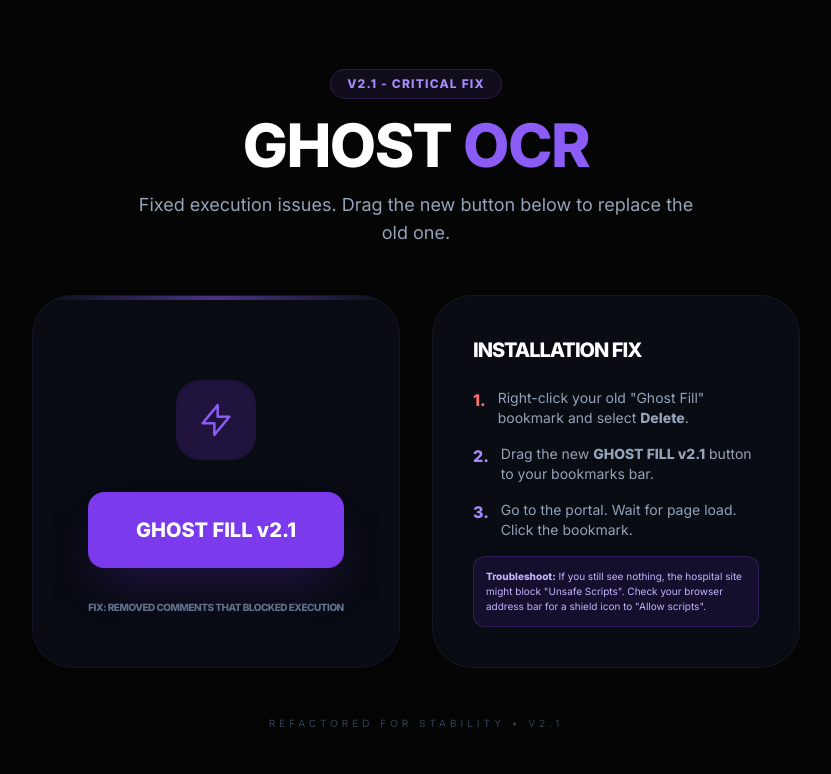
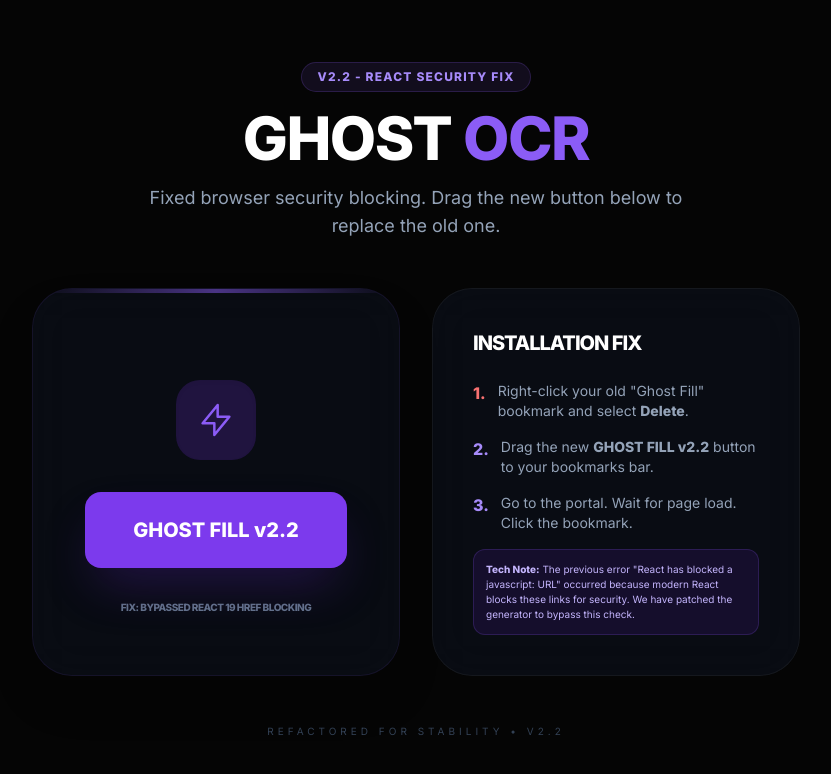
Before and after one commit to wilburliu/portalOCRRRRR, a React (Vite) app: page / in a window 1280 px wide. Shown: the top 774 px of the page, without its empty margins (224-1055 px from the left). Built offline with nearby package versions, Linux system fonts and the light colour scheme.

Commit message:
fix(bookmarklet): bypass React 19 security block for javascript: URLs
React 19+ blocks `javascript:` href attributes for security. Use a ref to set the URL after component mount, circumventing this restriction.

Also, adds a ghost emoji favicon to `index.html`.

```diff
--- a/App.tsx
+++ b/App.tsx
@@ -1,7 +1,9 @@
 
-import React from 'react';
+import React, { useEffect, useRef } from 'react';
 
 const App: React.FC = () => {
+  const linkRef = useRef<HTMLAnchorElement>(null);
+
   /*
      CRITICAL FIX:
      1. Removed all single-line comments (//) because they break the code when newlines are removed.
@@ -177,25 +179,33 @@ const App: React.FC = () => {
       run();
 
     })();
-  `.replace(/\s+/g, ' '); // Basic minification: replaces newlines/spaces with single space
+  `.replace(/\s+/g, ' ');
+
+  const bookmarkletUrl = `javascript:${encodeURIComponent(bookmarkletCode)}`;
 
   /*
-     NOTE: We use encodeURIComponent to ensure special characters like % don't break the bookmarklet
+     Fix for React 19+: React now blocks 'javascript:' URLs in href attributes
+     for security. We use a ref to manually set the href after mount,
+     bypassing React's validation.
   */
-  const bookmarkletUrl = `javascript:${encodeURIComponent(bookmarkletCode)}`;
+  useEffect(() => {
+    if (linkRef.current) {
+      linkRef.current.href = bookmarkletUrl;
+    }
+  }, [bookmarkletUrl]);
 
   return (
     <div className="min-h-screen bg-[#050505] text-slate-300 flex flex-col items-center justify-center p-6 lg:p-12">
       <div className="max-w-3xl w-full space-y-12">
         <header className="text-center space-y-4">
           <div className="inline-flex items-center px-4 py-1.5 bg-violet-500/10 border border-violet-500/20 text-violet-400 rounded-full text-xs font-bold tracking-widest uppercase">
-            v2.1 - Critical Fix
+            v2.2 - React Security Fix
           </div>
           <h1 className="text-5xl lg:text-6xl font-extrabold text-white tracking-tight">
             GHOST <span className="text-violet-500">OCR</span>
           </h1>
           <p className="text-slate-400 text-lg max-w-xl mx-auto">
-            Fixed execution issues. Drag the new button below to replace the old one.
+            Fixed browser security blocking. Drag the new button below to replace the old one.
           </p>
         </header>
 
@@ -211,17 +221,18 @@ const App: React.FC = () => {
             </div>
 
             <a
-              href={bookmarkletUrl}
+              ref={linkRef}
+              href="#" /* React safe placeholder, replaced by useEffect */
               className="group relative px-12 py-6 rounded-2xl bg-violet-600 hover:bg-violet-500 text-white font-black text-xl flex items-center space-x-4 shadow-2xl shadow-violet-900/40 transition-all hover:-translate-y-2 select-none cursor-move z-10"
               onClick={(e) => e.preventDefault()}
             >
-              <span>GHOST FILL v2.1</span>
+              <span>GHOST FILL v2.2</span>
               <div className="absolute -top-12 left-1/2 -translate-x-1/2 bg-white text-black text-[10px] font-bold px-3 py-1 rounded opacity-0 group-hover:opacity-100 transition-opacity whitespace-nowrap pointer-events-none uppercase tracking-widest">
                 Drag to Bookmarks Bar
               </div>
             </a>
             <p className="text-[10px] text-slate-500 uppercase tracking-tighter font-bold">
-              Fix: Removed comments that blocked execution
+              Fix: Bypassed React 19 HREF blocking
             </p>
           </div>
 
@@ -235,7 +246,7 @@ const App: React.FC = () => {
                </div>
                <div className="flex items-start space-x-3">
                  <div className="text-violet-400 font-bold">2.</div>
-                 <p className="text-sm text-slate-400">Drag the new <strong>GHOST FILL v2.1</strong> button to your bookmarks bar.</p>
+                 <p className="text-sm text-slate-400">Drag the new <strong>GHOST FILL v2.2</strong> button to your bookmarks bar.</p>
                </div>
                <div className="flex items-start space-x-3">
                  <div className="text-violet-400 font-bold">3.</div>
@@ -243,7 +254,7 @@ const App: React.FC = () => {
                </div>
                <div className="p-3 bg-violet-900/20 border border-violet-500/20 rounded-xl mt-2">
                  <p className="text-[10px] text-violet-300">
-                   <strong>Troubleshoot:</strong> If you still see nothing, the hospital site might block "Unsafe Scripts". Check your browser address bar for a shield icon to "Allow scripts".
+                   <strong>Tech Note:</strong> The previous error "React has blocked a javascript: URL" occurred because modern React blocks these links for security. We have patched the generator to bypass this check.
                  </p>
                </div>
             </div>
@@ -251,7 +262,7 @@ const App: React.FC = () => {
         </div>
 
         <footer className="text-center text-slate-700 text-[10px] uppercase tracking-[0.4em] font-medium">
-          Refactored for Stability &bull; v2.1
+          Refactored for Stability &bull; v2.2
         </footer>
       </div>
     </div>
```
Also changed, not shown: index.html (+1 -0 lines).
